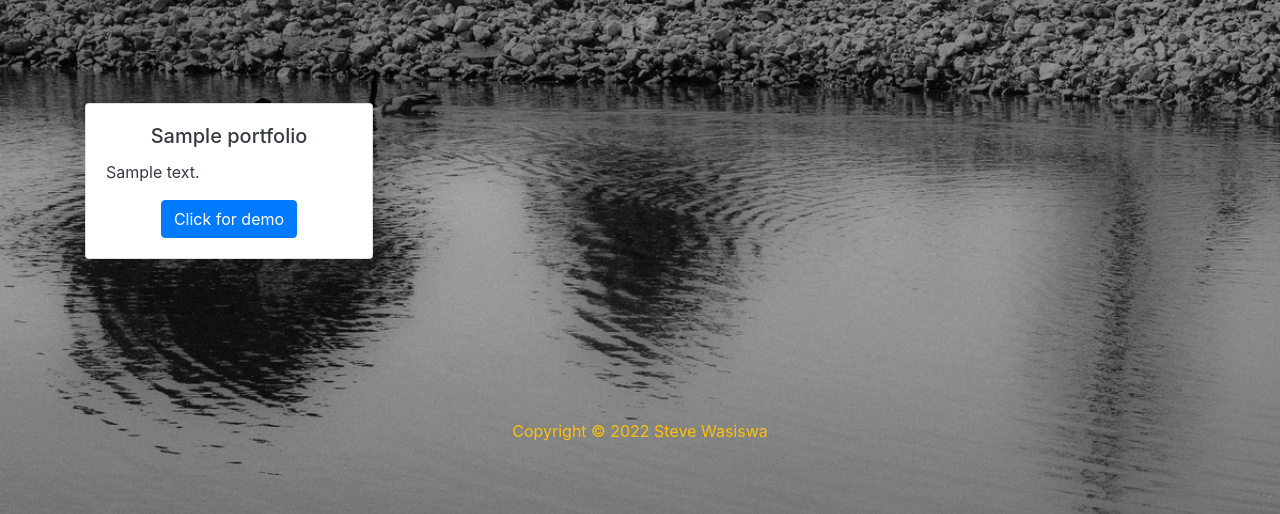
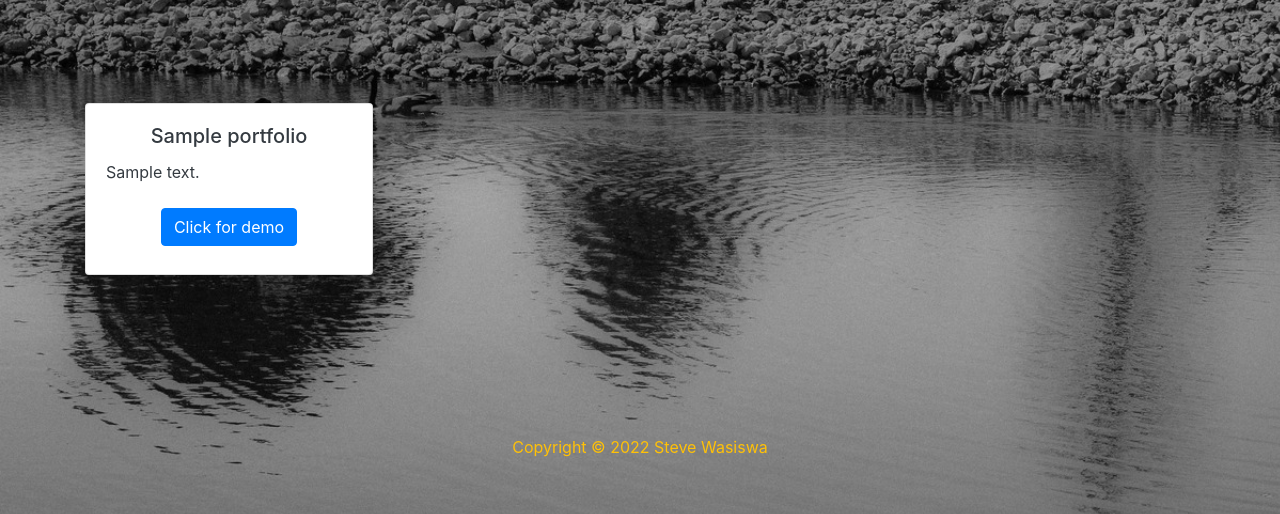
Before and after one commit to snwasiswa/portfolio, a Django app: page /portfolio/ in a window 1280 px wide. Shown: the part 247-761 px from the top of the page. Run offline with Django 4.2, Linux system fonts and the light colour scheme; tables that the repository leaves empty hold one stand-in row (values such as "Sample post"); some libraries are stand-ins or nearby versions.

Commit message:
Refactored

```diff
--- a/templates/projects.html
+++ b/templates/projects.html
@@ -12,10 +12,12 @@
     {% for project in projects %}
     <div class="col-md-4 text-center py-3">
       <div class="card" style="width: 18rem;">
-        <div class="card-body text-dark">
-          <h5 class="card-title">{{ project.name }}</h5>
-          <p class="text-left">{{ project.description|safe }}</p>
-          <a href="{{ project.url }}" class="btn btn-primary">Click for demo</a>
+        <div class="card-body text-left text-dark">
+          <h5 class="card-title text-center">{{ project.name }}</h5>
+          <p class="card-text">{{ project.description|safe }}</p>
+            <div class="text-center py-2">
+                <a href="{{ project.url }}" class="btn btn-primary">Click for demo</a>
+            </div>
         </div>
       </div>
     </div>
```
